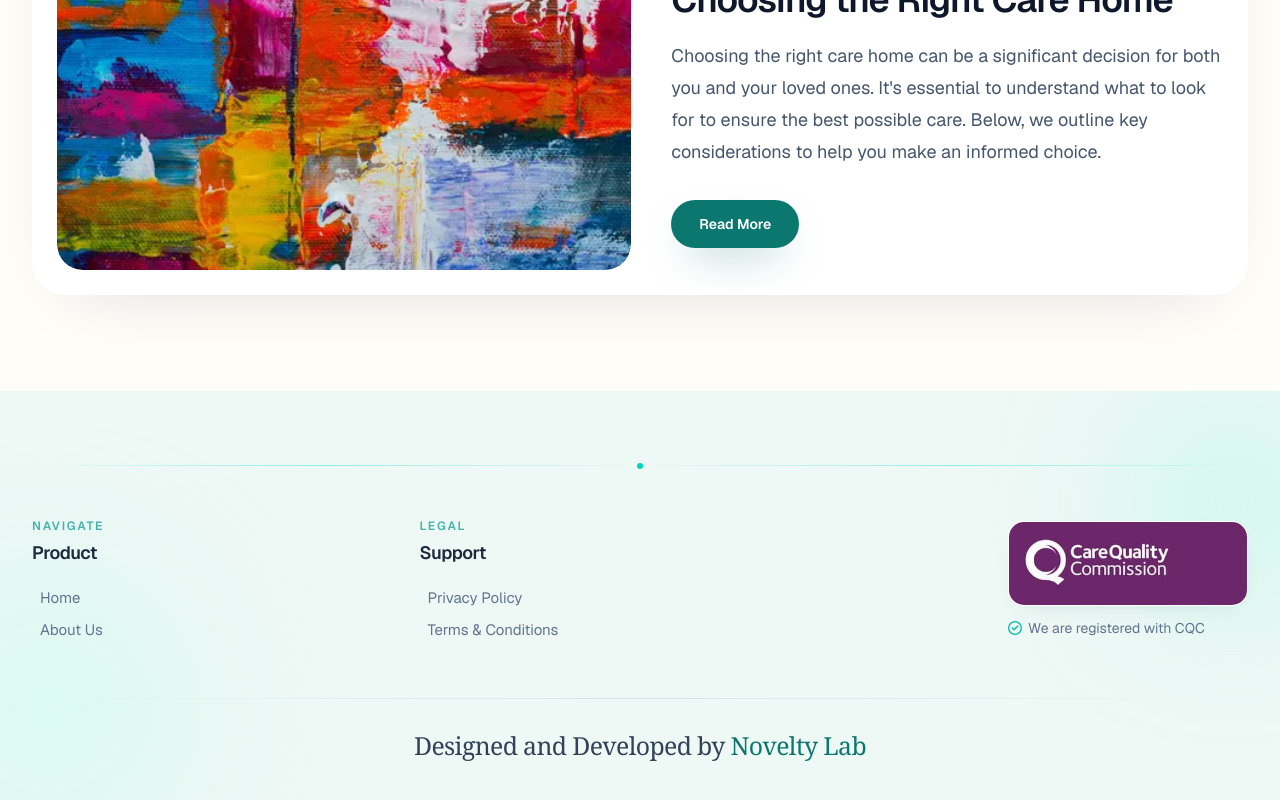
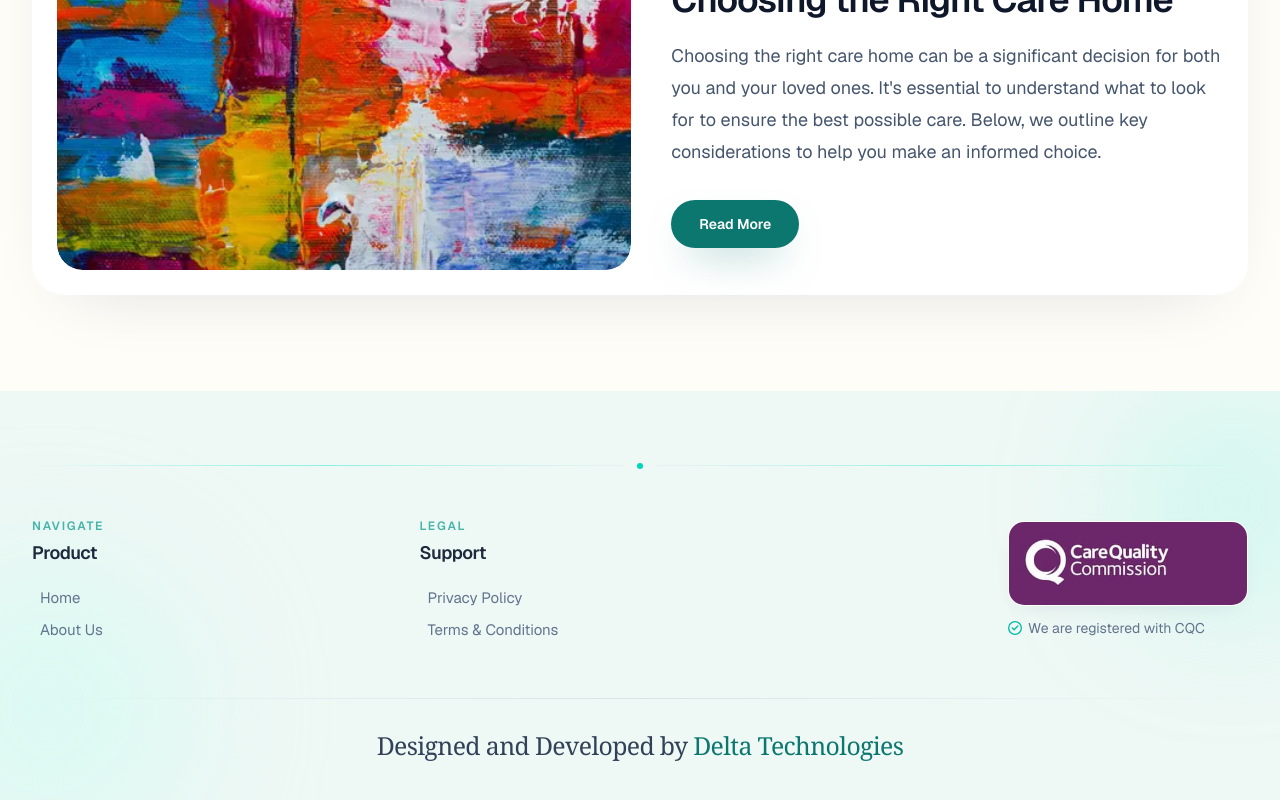
Before and after one commit to righthavenforcare/RightHavenForCareLtdWeb, a Next.js app: page /blogs in a window 1280 px wide. Shown: the part 526-1326 px from the top of the page. Built offline with nearby package versions, Linux system fonts and the light colour scheme.

Commit message:
Update footer link to Delta Technologies

```diff
--- a/components/Footer.tsx
+++ b/components/Footer.tsx
@@ -110,12 +110,12 @@ export default function Footer() {
           <p className="font-serif text-[1.35rem] font-normal tracking-tight text-slate-700 sm:text-[1.55rem]">
             Designed and Developed by{" "}
             <Link
-              href="https://noveltylab.io"
+              href="https://www.righthavenforcare.co.uk/"
               target="_blank"
               rel="noreferrer"
               className="text-(--brand) underline-offset-4 transition hover:text-(--brand-dark) hover:decoration-teal-500"
             >
-              Novelty Lab
+              Delta Technologies
             </Link>
           </p>
         </div>
```
